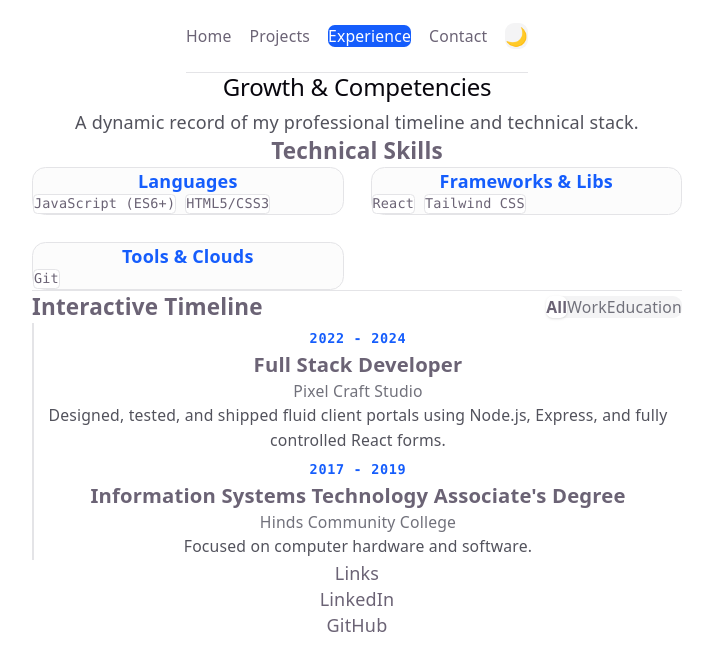
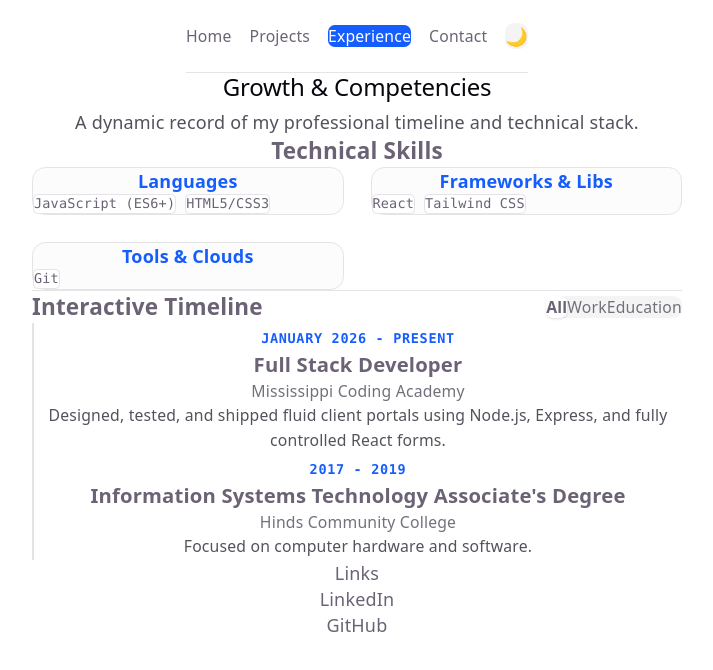
Before and after one commit to AdrianneR-dev/my-portfolio2, a React (Vite) app: page /Experience in a window 1280 px wide. Shown: the top 670 px of the page, without its empty margins (283-996 px from the left). Built offline with nearby package versions, Linux system fonts and the light colour scheme.

Commit message:
updating information on Experience

```diff
--- a/src/views/Experience.jsx
+++ b/src/views/Experience.jsx
@@ -7,8 +7,8 @@ export default function Experience() {
     {
       id: 1,
      role: "Full Stack Developer",
-      company: "Pixel Craft Studio",
-      period: "2022 - 2024",
+      company: "Mississippi Coding Academy",
+      period: "January 2026 - Present",
       type: "work",
       description: "Designed, tested, and shipped fluid client portals using Node.js, Express, and fully controlled React forms.",
     },
```
